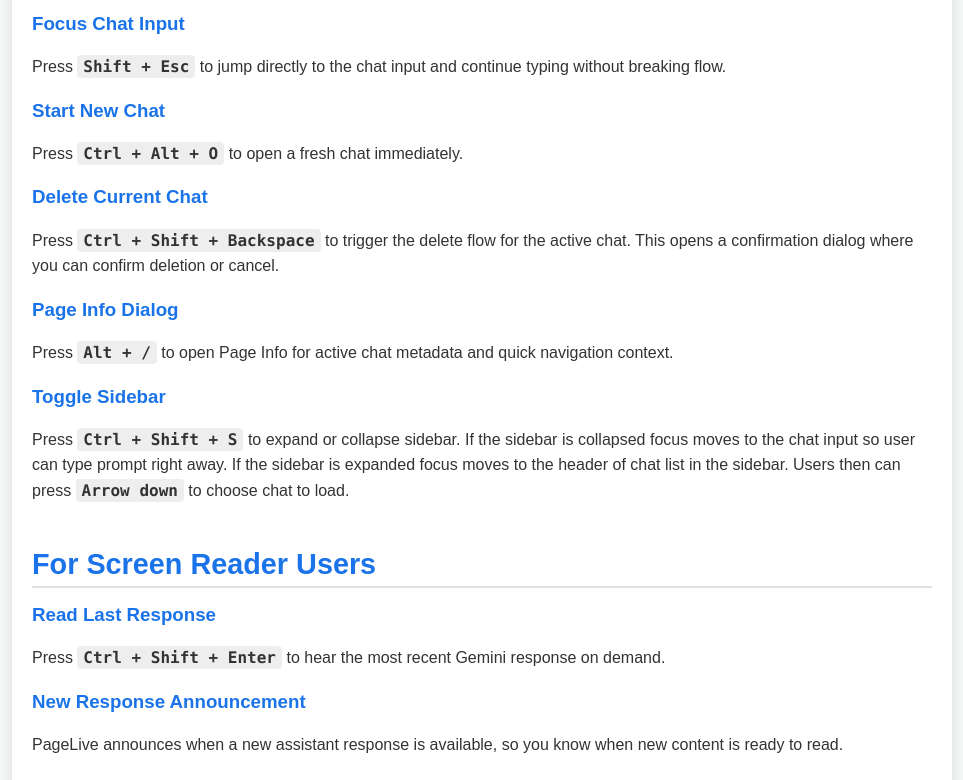
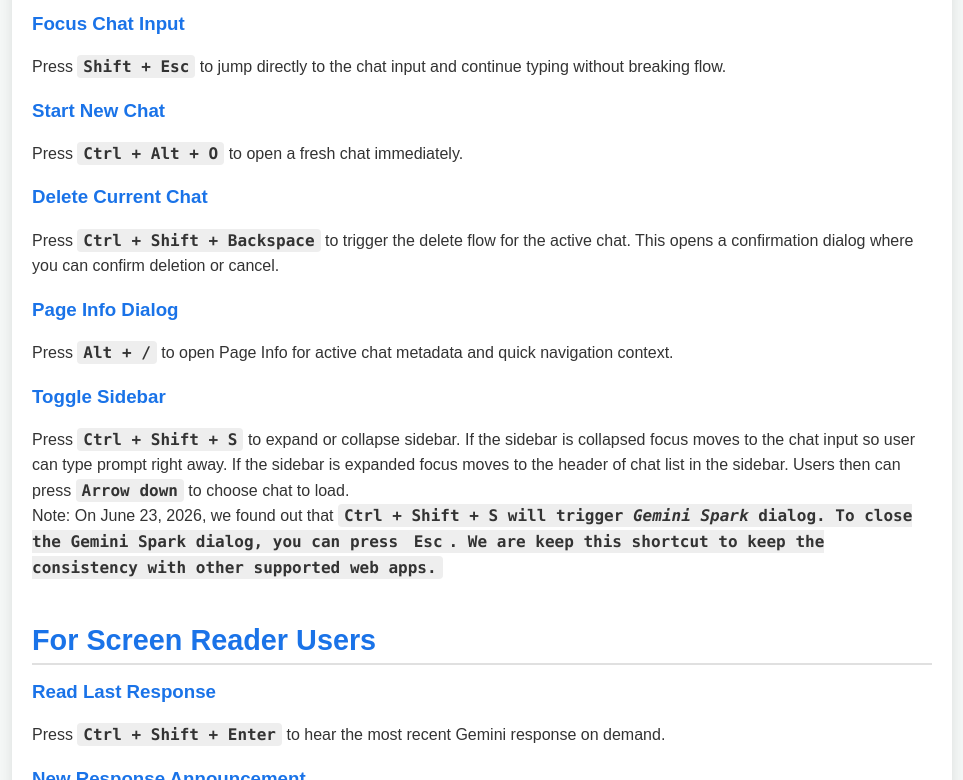
Before and after one commit to wiscer-org/pageLive, a website built with Vite: page docs/web/gemini/index.html in a window 1280 px wide. Shown: the part 383-1163 px from the top of the page, without its empty margins (158-1121 px from the left). Built offline with nearby package versions, Linux system fonts and the light colour scheme.

Commit message:
Doc: Web: Gemini: add note about Gemini Spark dialog

```diff
--- a/docs/web/gemini/index.html
+++ b/docs/web/gemini/index.html
@@ -71,6 +71,10 @@
                     If the sidebar is collapsed focus moves to the chat input so user can type prompt right away.
                     If the sidebar is expanded focus moves to the header of chat list in the sidebar. Users then can
                     press <kbd>Arrow down</kbd> to choose chat to load.
+                    <br />
+                    Note: On June 23, 2026, we found out that <kbd>Ctrl + Shift + S</kdb> will trigger
+                        <em>Gemini Spark</em> dialog. To close the Gemini Spark dialog, you can press <kbd>Esc</kbd>.
+                        We are keep this shortcut to keep the consistency with other supported web apps.
                 </dd>
             </dl>
         </section>
```
